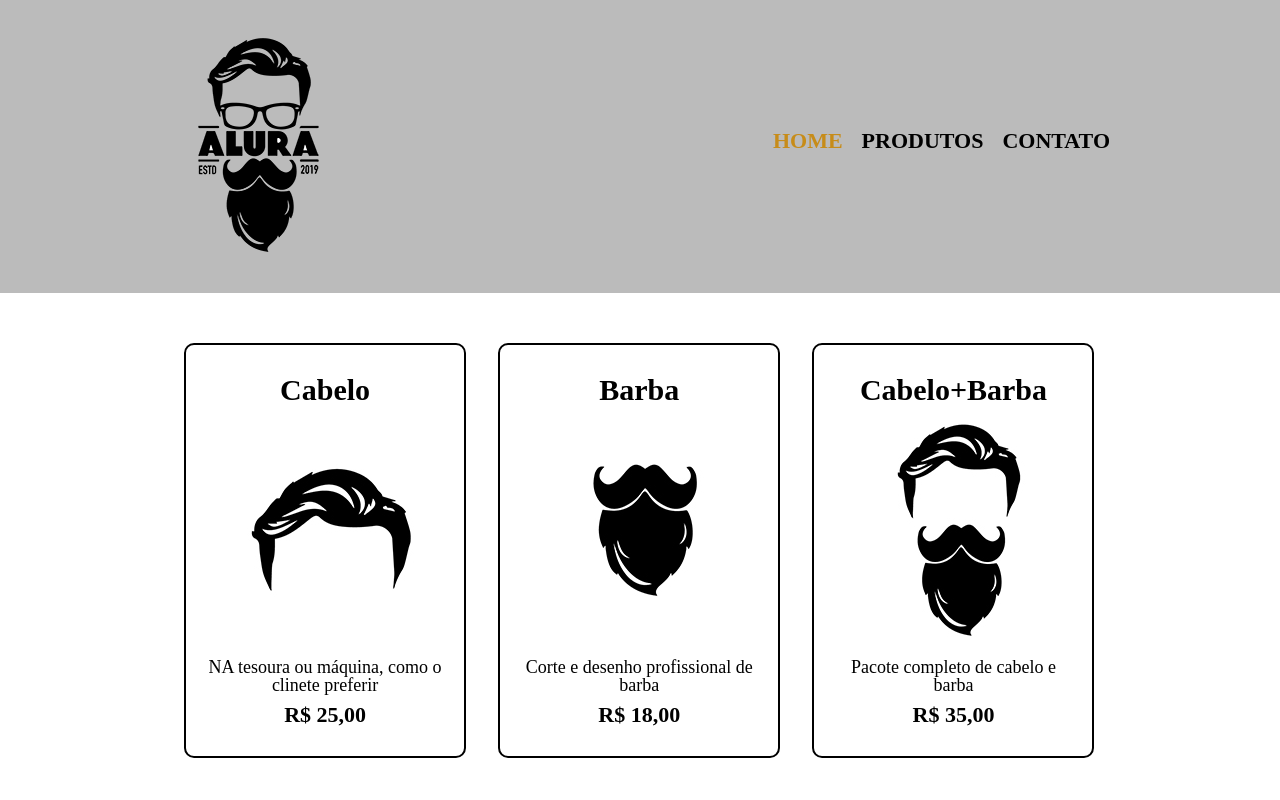
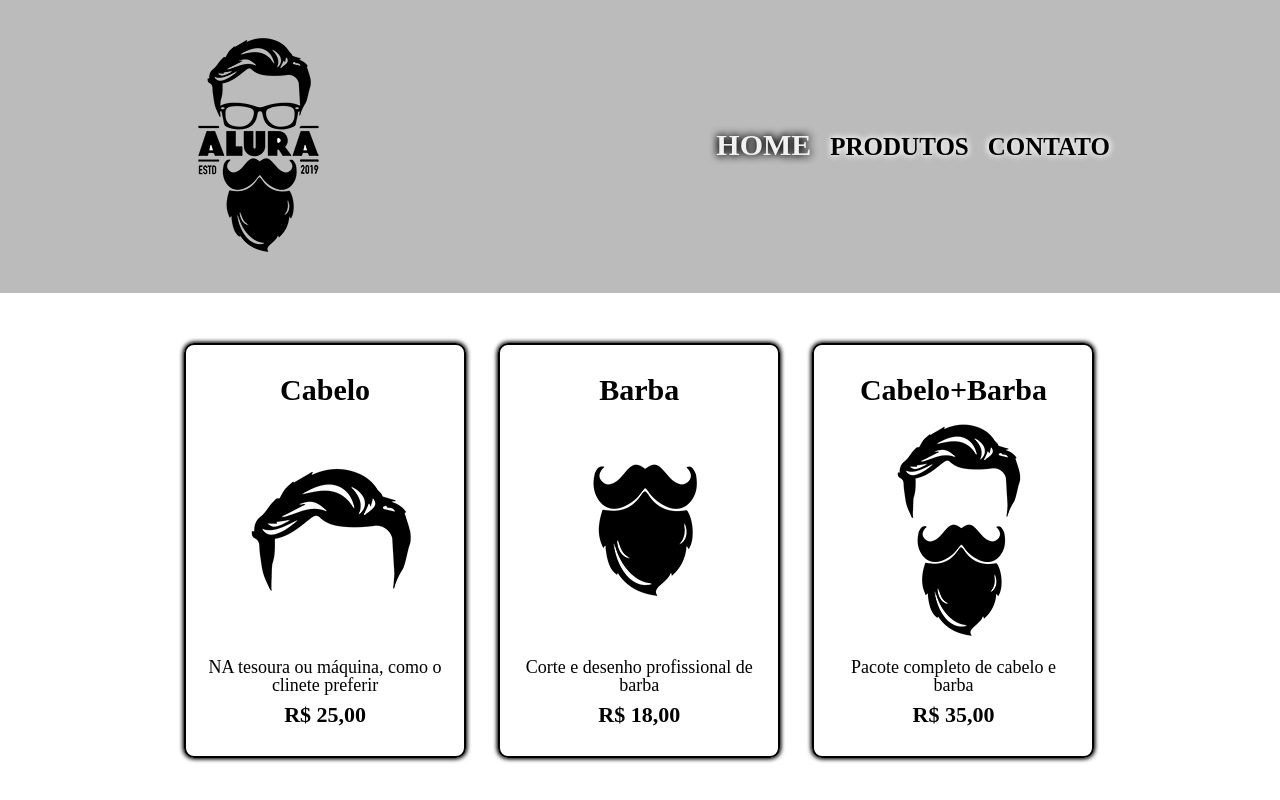
Before and after one commit to LuanMendesHs/Site-Alura, a plain HTML site: page produtos.html in a window 1280 px wide. In both pictures the pointer is over the link "HOME". Shown: the top 800 px of the page. Drawn offline with Linux system fonts and the light colour scheme.

Commit message:
Adicionando sombras no Menu e nas caixas

```diff
--- a/produtos.css
+++ b/produtos.css
@@ -23,16 +23,18 @@ nav li {
 nav a {
     text-transform: uppercase;
     color: #000000;
+    text-shadow: 0 0 0.3em #ffffff, 0 0 0.3em #ffffff;
     font-weight: bold;
-    font-size: 22px;
+    font-size: 25px;
     text-decoration: none;
 }
 
 nav a:hover {
     text-transform: uppercase;
-    color: #c78c19;
+    color: #f1f1f1;
+    text-shadow: 0 0 0.3em #000000, 0 0 0.3em #000000;
     font-weight: bold;
-    font-size: 22px;
+    font-size: 30px;
     text-decoration: none;
 }
 
@@ -52,10 +54,12 @@ nav a:hover {
     box-sizing: border-box;
     border: 2px solid #000000;
     border-radius: 10px;
+    box-shadow: 0 0 0.3em #000000, 0 0 0.3em #000000;
 }
 
 .produtos li:hover {
     border-color: #c78c19;
+    box-shadow: 0 0 0.3em #c78c19, 0 0 0.3em #c78c19;
 }
 
 .produtos li:hover h2 {
@@ -64,6 +68,7 @@ nav a:hover {
 
 .produtos li:active {
     border-color: #088c19;
+    box-shadow: 0 0 0.3em #088c19, 0 0 0.3em #088c19;
 }
 
 .produtos h2 {
```
